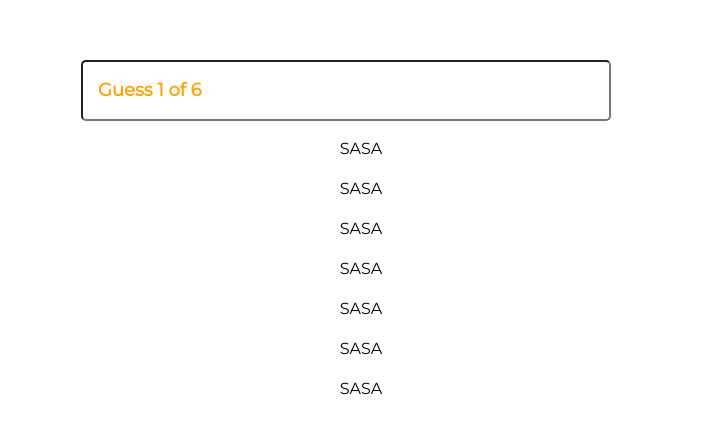
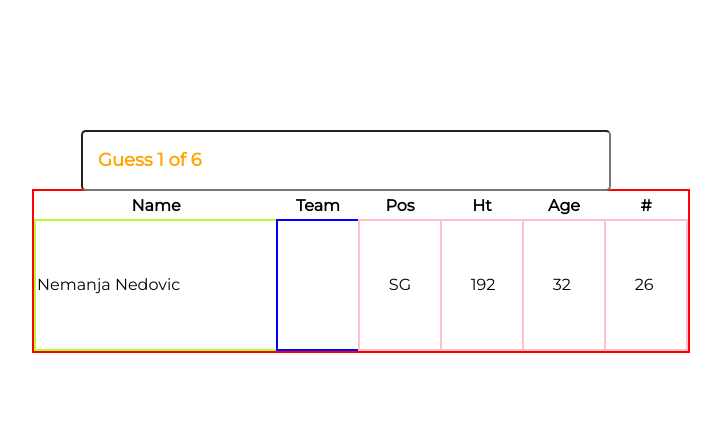
Before and after one commit to ivan00stojanovic/Euroleague-API, a website: page public/index.html in a window 1280 px wide. Shown: the part 160-604 px from the top of the page, without its empty margins (279-1000 px from the left). Drawn offline with Linux system fonts and the light colour scheme; no server answers.

Commit message:
styling, table progress

```diff
--- a/public/css/style.css
+++ b/public/css/style.css
@@ -54,15 +54,37 @@ body{
     cursor: pointer;
 }
 
-.answers-container{
+/* .answers-container{
     height: 300px;
-    overflow-x: hidden;
-    overflow-y: scroll;
-    /* position: relative; */
-    padding-bottom: 30px;
-    /* background-color: blue; */
+    /* overflow-x: hidden;
+    overflow-y: scroll; */
+    /* padding-bottom: 30px;
+{ */
+
+.answers-container  table {
+    outline: 2px solid red;
+    /* width: 50rem; */
 }
 
-.option-one {
-    margin: 1rem;
+.answers-container td{
+    outline: 2px solid blue;
 }
+
+.answers-container  td:nth-child(1){
+    outline: 2px solid greenyellow;
+    width: 15rem;
+    height: 8rem;
+}
+
+.answers-container  td:not(:nth-child(1)){
+    outline: 2px solid pink;
+    width: 5rem;
+    height: 8rem;
+    padding-left: 1.8rem;
+}
+
+.answers-container  td:nth-child(2){
+    outline: 2px solid blue;
+    padding-left: 0.8rem;
+
+}
--- a/public/index.html
+++ b/public/index.html
@@ -14,14 +14,32 @@
         <ul class="autocomplete-list" id="players-list"> </ul>
     </div>
     <div class="answers-container">
-        <div class="option-one">SASA</div>
-        <div class="option-one">SASA</div>
-        <div class="option-one">SASA</div>
-        <div class="option-one">SASA</div>
-        <div class="option-one">SASA</div>
-        <div class="option-one">SASA</div>
-        <div class="option-one">SASA</div>
-        <div class="option-one">SASA</div>
+        <!-- <div class="option-one">Lorem, ipsum dolor sit amet consectetur adipisicing elit. Voluptatem magni unde pariatur?</div>
+        <div class="option-one">Lorem, ipsum dolor sit amet consectetur adipisicing elit. Voluptatem magni unde pariatur?</div>
+        <div class="option-one">Lorem, ipsum dolor sit amet consectetur adipisicing elit. Voluptatem magni unde pariatur?</div>
+        <div class="option-one">Lorem, ipsum dolor sit amet consectetur adipisicing elit. Voluptatem magni unde pariatur?</div>
+        <div class="option-one">Lorem, ipsum dolor sit amet consectetur adipisicing elit. Voluptatem magni unde pariatur?</div>
+        <div class="option-one">Lorem, ipsum dolor sit amet consectetur adipisicing elit. Voluptatem magni unde pariatur?</div>
+        <div class="option-one">Lorem, ipsum dolor sit amet consectetur adipisicing elit. Voluptatem magni unde pariatur?</div>
+        <div class="option-one">Lorem, ipsum dolor sit amet consectetur adipisicing elit. Voluptatem magni unde pariatur?</div> -->
+        <table>
+            <tr class="instructions">
+                <th class="instructions-name">Name</th>
+                <th class="instructions-team">Team</th>
+                <th class="instructions-pos">Pos</th>
+                <th class="instructions-ht">Ht</th>
+                <th class="instructions-age">Age</th>
+                <th class="instructions-#">#</th>
+            </tr>
+            <tr>
+                <td>Nemanja Nedovic</td>
+                <td></td>
+                <td>SG</td>
+                <td>192</td>
+                <td>32</td>
+                <td>26</td>
+            </tr>
+        </table>
     </div>
     <script  type="module" src="main.js"></script>
 </body>
```
